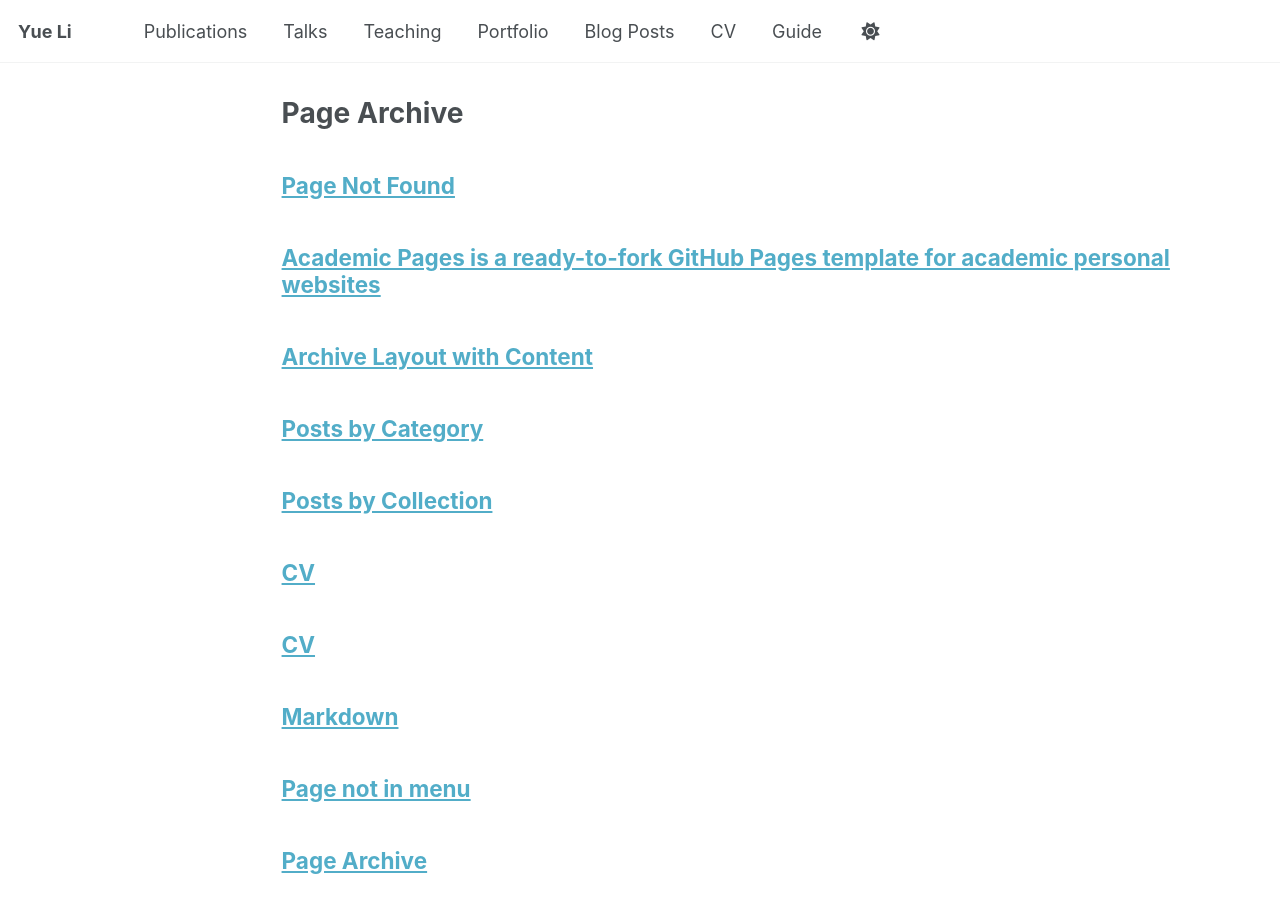
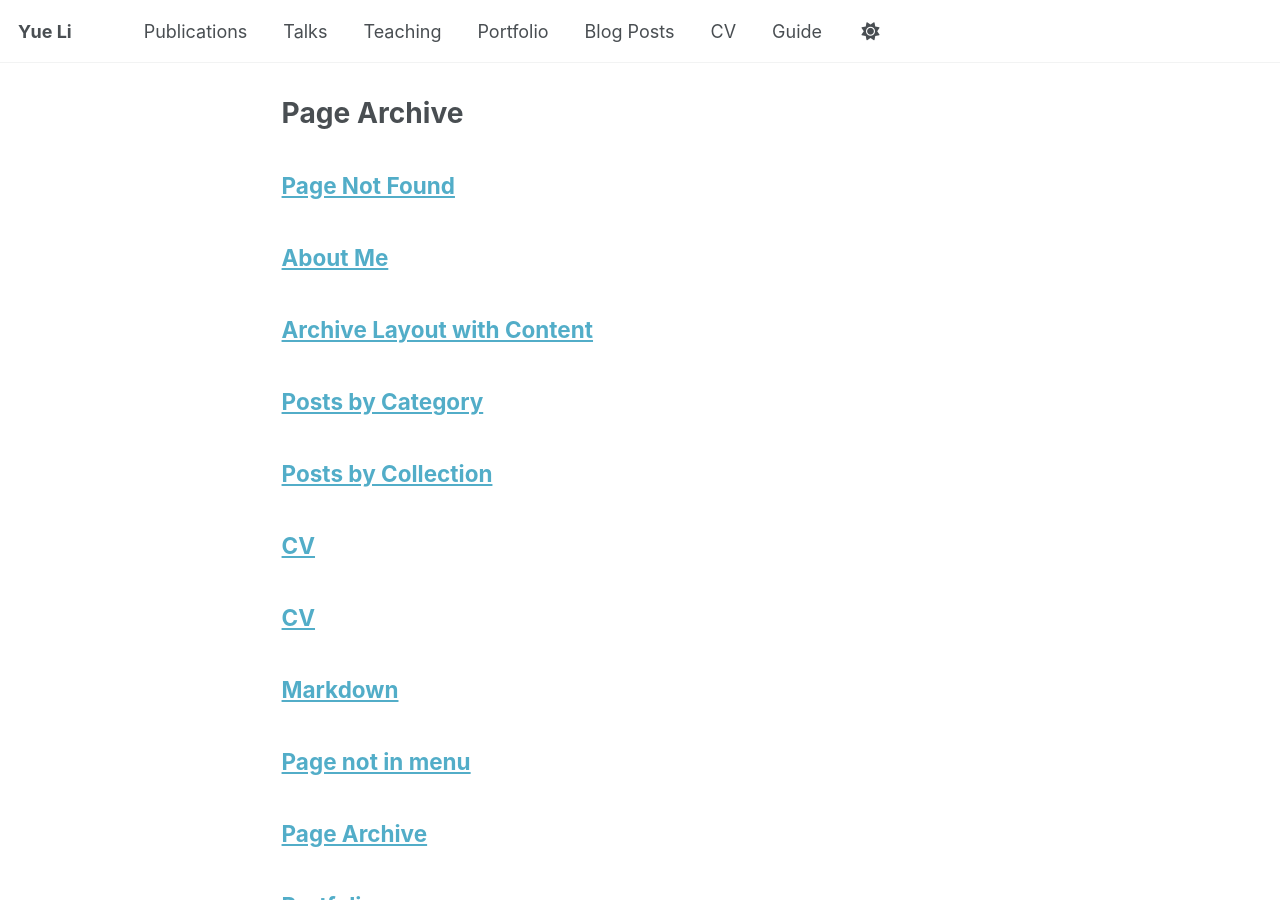
Before and after one commit to ron7li/ron7li.github.io, a Jekyll site: the page built from _pages/page-archive.html, in a window 1280 px wide and 900 px high. Built offline with Jekyll 4.4.1, drawn with Linux system fonts in a browser that asks for light colours; a script that is not in the unit is left out; part of the change alters nothing that is shown.

Commit message:
Revise about.md
Updated the about page to reflect personal information and research interests.

```diff
--- a/_pages/about.md
+++ b/_pages/about.md
@@ -1,56 +1,38 @@
 ---
-permalink: /
-title: "Academic Pages is a ready-to-fork GitHub Pages template for academic personal websites"
-author_profile: true
-redirect_from:
-  - /about/
-  - /about.html
+permalink: /about/
+title: "About Me"
 ---
 
-This is the front page of a website that is powered by the [Academic Pages template](https://github.com/academicpages/academicpages.github.io) and hosted on GitHub pages. [GitHub pages](https://pages.github.com) is a free service in which websites are built and hosted from code and data stored in a GitHub repository, automatically updating when a new commit is made to the repository. This template was forked from the [Minimal Mistakes Jekyll Theme](https://mmistakes.github.io/minimal-mistakes/) created by Michael Rose, and then extended to support the kinds of content that academics have: publications, talks, teaching, a portfolio, blog posts, and a dynamically-generated CV. Incidentally, these same features make it a great template for anyone that needs to show off a professional template!
+Hi! I’m **Yue Li**, a second-year Master’s student in the [**Biomedical Engineering – Artificial Intelligence Engineering (BME-AIE)** Program](https://www.cmu.edu/bme/Academics/artificial-intelligence-engineering/index.html) at [**Carnegie Mellon University**](https://www.cmu.edu/). I am fortunate to be advised by [**Prof. Tai Sing Lee**](https://www.cnbc.cmu.edu/~tai/), with whom I work on computational models inspired by neural mechanisms in the visual cortex.
 
- You can fork [this template](https://github.com/academicpages/academicpages.github.io) right now, modify the configuration and Markdown files, add your own PDFs and other content, and have your own site for free, with no ads!
+Before joining CMU, I completed my **B.Eng. in Artificial Intelligence** at [**Wuhan University of Technology**](http://english.whut.edu.cn/), where I had the privilege of working with [**Prof. Bingyi Liu**](https://scholar.google.com/citations?user=ECRF9DMAAAAJ&hl=en), [**Prof. Weizhen Liu**](https://scholar.google.com/citations?user=a9P0p34AAAAJ&hl=en), and [**Prof. Nanqing Dong**](https://eveningdong.github.io/) ([Shanghai AI Laboratory](https://www.shlab.org.cn/)).
 
-A data-driven personal website
-======
-Like many other Jekyll-based GitHub Pages templates, Academic Pages makes you separate the website's content from its form. The content & metadata of your website are in structured Markdown files, while various other files constitute the theme, specifying how to transform that content & metadata into HTML pages. You keep these various Markdown (.md), YAML (.yml), HTML, and CSS files in a public GitHub repository. Each time you commit and push an update to the repository, the [GitHub pages](https://pages.github.com/) service creates static HTML pages based on these files, which are hosted on GitHub's servers free of charge.
+---
 
-Many of the features of dynamic content management systems (like Wordpress) can be achieved in this fashion, using a fraction of the computational resources and with far less vulnerability to hacking and DDoSing. You can also modify the theme to your heart's content without touching the content of your site. If you get to a point where you've broken something in Jekyll/HTML/CSS beyond repair, your Markdown files describing your talks, publications, etc. are safe. You can rollback the changes or even delete the repository and start over - just be sure to save the Markdown files! You can also write scripts that process the structured data on the site, such as [this one](https://github.com/academicpages/academicpages.github.io/blob/master/talkmap.ipynb) that analyzes metadata in pages about talks to display [a map of every location you've given a talk](https://academicpages.github.io/talkmap.html).
+## 🔬 Research Interests
 
-For those users that need more advanced functionality, the template also supports the following popular tools:
-- [MathJax](https://www.mathjax.org/) for mathematical equations
-- [Mermaid](https://mermaid.js.org/) for diagraming
-- [Plotly](https://plotly.com/javascript/) for plotting
+- **NeuroAI**, Brain-Inspired AI
+- **Computer Vision**
+- **Label-Efficient Learning**, Self-Supervised Learning
+- **Representation Learning**
+- **Multimodal**
 
-Getting started
-======
-1. Register a GitHub account if you don't have one and confirm your e-mail (required!)
-1. Fork [this template](https://github.com/academicpages/academicpages.github.io) by clicking the "Use this template" button in the top right.
-1. Go to the repository's settings (rightmost item in the tabs that start with "Code", should be below "Unwatch"). Rename the repository "[your GitHub username].github.io", which will also be your website's URL.
-1. Set site-wide configuration and create content & metadata (see below -- also see [this set of diffs](https://archive.is/3TPas) showing what files were changed to set up [an example site](https://getorg-testacct.github.io) for a user with the username "getorg-testacct")
-1. Upload any files (like PDFs, .zip files, etc.) to the files/ directory. They will appear at https://[your GitHub username].github.io/files/example.pdf.
-1. Check status by going to the repository settings, in the "GitHub pages" section
+---
 
-Site-wide configuration
-------
-The main configuration file for the site is in the base directory in [_config.yml](https://github.com/academicpages/academicpages.github.io/blob/master/_config.yml), which defines the content in the sidebars and other site-wide features. You will need to replace the default variables with ones about yourself and your site's github repository. The configuration file for the top menu is in [_data/navigation.yml](https://github.com/academicpages/academicpages.github.io/blob/master/_data/navigation.yml). For example, if you don't have a portfolio or blog posts, you can remove those items from that navigation.yml file to remove them from the header.
+## 📄 Publications
 
-Create content & metadata
-------
-For site content, there is one Markdown file for each type of content, which are stored in directories like _publications, _talks, _posts, _teaching, or _pages. For example, each talk is a Markdown file in the [_talks directory](https://github.com/academicpages/academicpages.github.io/tree/master/_talks). At the top of each Markdown file is structured data in YAML about the talk, which the theme will parse to do lots of cool stuff. The same structured data about a talk is used to generate the list of talks on the [Talks page](https://academicpages.github.io/talks), each [individual page](https://academicpages.github.io/talks/2012-03-01-talk-1) for specific talks, the talks section for the [CV page](https://academicpages.github.io/cv), and the [map of places you've given a talk](https://academicpages.github.io/talkmap.html) (if you run this [python file](https://github.com/academicpages/academicpages.github.io/blob/master/talkmap.py) or [Jupyter notebook](https://github.com/academicpages/academicpages.github.io/blob/master/talkmap.ipynb), which creates the HTML for the map based on the contents of the _talks directory).
+### **Modeling Rapid Contextual Learning in the Visual Cortex with Fast-Weight Deep Autoencoder Networks**
+**Yue Li**, Weifan Wang, Tai Sing Lee
+*AAAI 2026, <span style="color:#ff8c00; font-weight:bold;">Oral</span>*<br>
+[[paper](https://arxiv.org/pdf/2508.04988?)] • [[code](https://github.com/ron7li/familiarity_training)]
 
-**Markdown generator**
+---
 
-The repository includes [a set of Jupyter notebooks](https://github.com/academicpages/academicpages.github.io/tree/master/markdown_generator
-) that converts a CSV containing structured data about talks or presentations into individual Markdown files that will be properly formatted for the Academic Pages template. The sample CSVs in that directory are the ones I used to create my own personal website at stuartgeiger.com. My usual workflow is that I keep a spreadsheet of my publications and talks, then run the code in these notebooks to generate the Markdown files, then commit and push them to the GitHub repository.
+### **Revealing hierarchical structure of leaf venations in plant science via label-efficient segmentation: dataset and method**
+Weizhen Liu, Ao Li, Ze Wu, **Yue Li**, Baobin Ge, Guangyu Lan, Shilin Chen, Minghe Li, Yunfei Liu, Xiaohui Yuan, Nanqing Dong
+*IJCAI 2024*
+[[paper](https://arxiv.org/pdf/2405.10041)] • [[code](https://github.com/WeizhenLiuBioinform/HALVS-Hierarchical-Vein-Segment)]
 
-How to edit your site's GitHub repository
-------
-Many people use a git client to create files on their local computer and then push them to GitHub's servers. If you are not familiar with git, you can directly edit these configuration and Markdown files directly in the github.com interface. Navigate to a file (like [this one](https://github.com/academicpages/academicpages.github.io/blob/master/_talks/2012-03-01-talk-1.md) and click the pencil icon in the top right of the content preview (to the right of the "Raw | Blame | History" buttons). You can delete a file by clicking the trashcan icon to the right of the pencil icon. You can also create new files or upload files by navigating to a directory and clicking the "Create new file" or "Upload files" buttons.
+---
 
-Example: editing a Markdown file for a talk
-![Editing a Markdown file for a talk](/images/editing-talk.png)
-
-For more info
-------
-More info about configuring Academic Pages can be found in [the guide](https://academicpages.github.io/markdown/), the [growing wiki](https://github.com/academicpages/academicpages.github.io/wiki), and you can always [ask a question on GitHub](https://github.com/academicpages/academicpages.github.io/discussions). The [guides for the Minimal Mistakes theme](https://mmistakes.github.io/minimal-mistakes/docs/configuration/) (which this theme was forked from) might also be helpful.
+If you’re interested in my work or potential collaboration, feel free to reach out!
```
